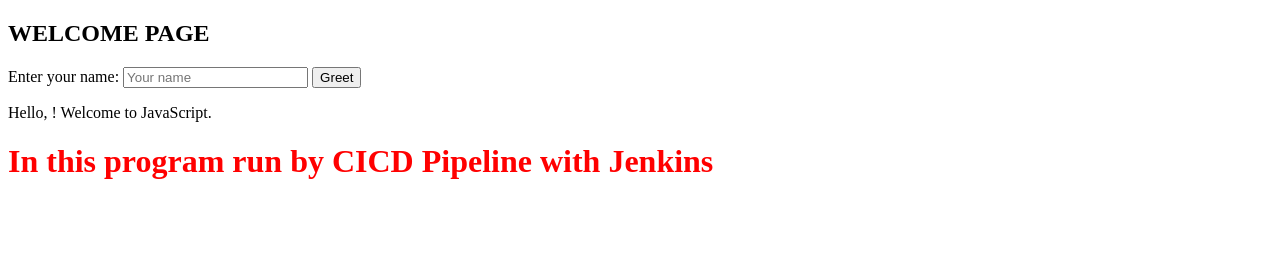
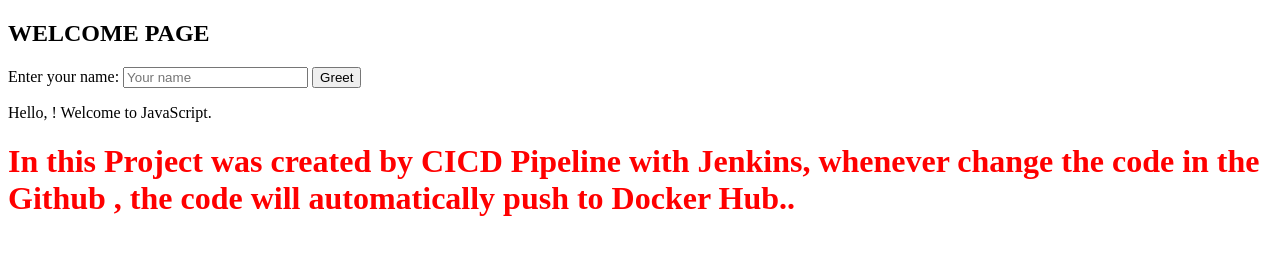
Before and after one commit to mathanroot/DEVOPS-Jenkins-pipeline, a website: page app.html in a window 1280 px wide. Both pictures are taken after a click on the button "Greet". Drawn offline with Linux system fonts and the light colour scheme.

Commit message:
Update app.html

```diff
--- a/app.html
+++ b/app.html
@@ -24,7 +24,7 @@
       const message = "Hello, " + name + "! Welcome to JavaScript.";
       document.getElementById("output").textContent = message;
 
-      const ele="In this program run by CICD Pipeline with Jenkins";
+      const ele="In this Project was created by CICD Pipeline with Jenkins, whenever change the code in the Github , the code will automatically push to Docker Hub..";
       document.getElementById("data").textContent=ele;
 
     }
```
